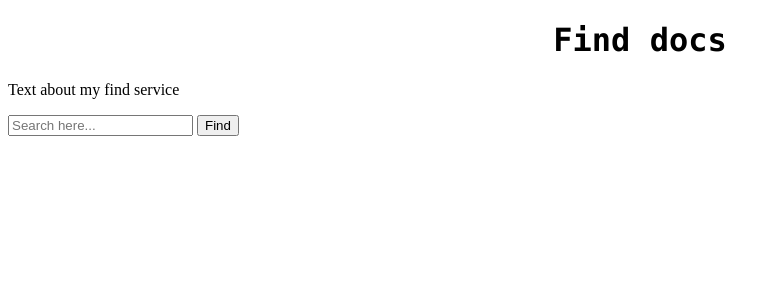
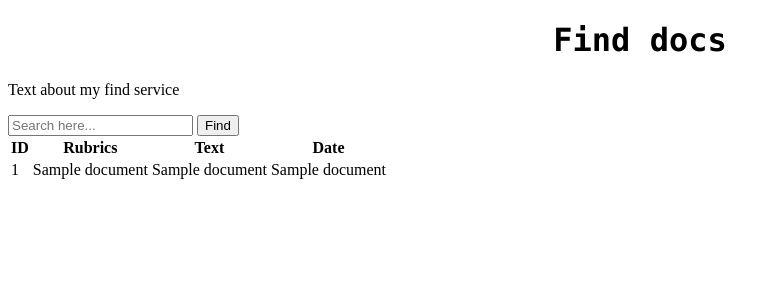
Before and after one commit to avoevoda433/python_practice_project, a Flask app: page / in a window 1280 px wide. Shown: the top 300 px of the page, without its empty margins (0-780 px from the left). Run offline with Flask 3, Linux system fonts and the light colour scheme; a database or web service that is not in the repository returns one stand-in record (values such as "Sample title"); parts of the project's set-up code (start-up, migrations or seed data) failed here and were passed over; some libraries are stand-ins or nearby versions.

Commit message:
Created and connected a postgresql database. Created and filled in the documents table. Implemented temporary data output on the main page.

```diff
--- a/app.py
+++ b/app.py
@@ -1,8 +1,30 @@
 from flask import Flask, Blueprint, render_template
-from database.database import Database
+import psycopg2
+import csv
 
 
 app_page = Blueprint('app', __name__, template_folder='templates/layouts')
+
+conn = psycopg2.connect(database="docs_db", user="postgres",
+                        password="`1qazxsw2", host="localhost", port="5432")
+
+cur = conn.cursor()
+cur.execute(
+    '''CREATE TABLE IF NOT EXISTS documents (id serial \
+    PRIMARY KEY, rubrics varchar(100), text text, created_date timestamp);''')
+
+with open('posts.csv', newline='', encoding='utf-8') as File:
+    file = list(csv.reader(File))[1:]
+    for row in file:
+        row[0] = row[0].replace("\'", '\"')
+        row[1] = row[1].replace("\'", '\"')
+        row[2] = row[2].replace("\'", '\"')
+        cur.execute(
+            f"INSERT INTO documents (rubrics, text, created_date) VALUES ('{row[2]}', '{row[0]}', '{row[1]}');")
+
+conn.commit()
+cur.close()
+conn.close()
 
 
 def create_app():
@@ -13,19 +35,19 @@ def create_app():
     app.register_error_handler(405, method_not_allowed)
     app.register_error_handler(404, page_not_found)
 
-    # docs_db = Database('docs_db')
-    # docs_db.create_table('documents', (('Title', 'text'), ('Data', 'text')))
-    # docs_db.drop_table('documents')
-    # docs_db.show_tables()
-    # docs_db.insert_data('documents', ('Test_title_1', 'Some_information_about_document_1'))
-    # docs_db.get_all_table_data('documents')
-
     return app
 
 
 @app_page.route('/')
 def home():
-    return render_template('app.html')
+    conn = psycopg2.connect(database="docs_db", user="postgres",
+                            password="`1qazxsw2", host="localhost", port="5432")
+    cur = conn.cursor()
+    cur.execute('''SELECT * FROM documents''')
+    data = cur.fetchall()
+    cur.close()
+    conn.close()
+    return render_template('app.html', data=data)
 
 
 @app_page.errorhandler(404)
--- a/cvs_read.py
+++ b/cvs_read.py
@@ -1,6 +1,6 @@
 import csv
 
+
 with open('posts.csv', newline='', encoding='utf-8') as File:
-    reader = csv.reader(File)
-    for row in reader:
-        print(row)
+    file = list(csv.reader(File))[1:]
+print(file[3])
--- a/templates/layouts/app.html
+++ b/templates/layouts/app.html
@@ -21,8 +21,26 @@
         </div>
         <div class="results">
             <div class="result">
-                <h3 class="result_title"></h3>
-                <p class="result_text"></p>
+                <table>
+                  <thead>
+                    <tr>
+                      <th>ID</th>
+                      <th>Rubrics</th>
+                      <th>Text</th>
+                      <th>Date</th>
+                    </tr>
+                  </thead>
+                  <tbody>
+                    {% for row in data %}
+                    <tr>
+                        <td>{{ row[0] }}</td>
+                        <td>{{ row[1] }}</td>
+                        <td>{{ row[2] }}</td>
+                        <td>{{ row[3] }}</td>
+                    </tr>
+                    {% endfor %}
+                  </tbody>
+                </table>
             </div>
         </div>
     </div>
```
